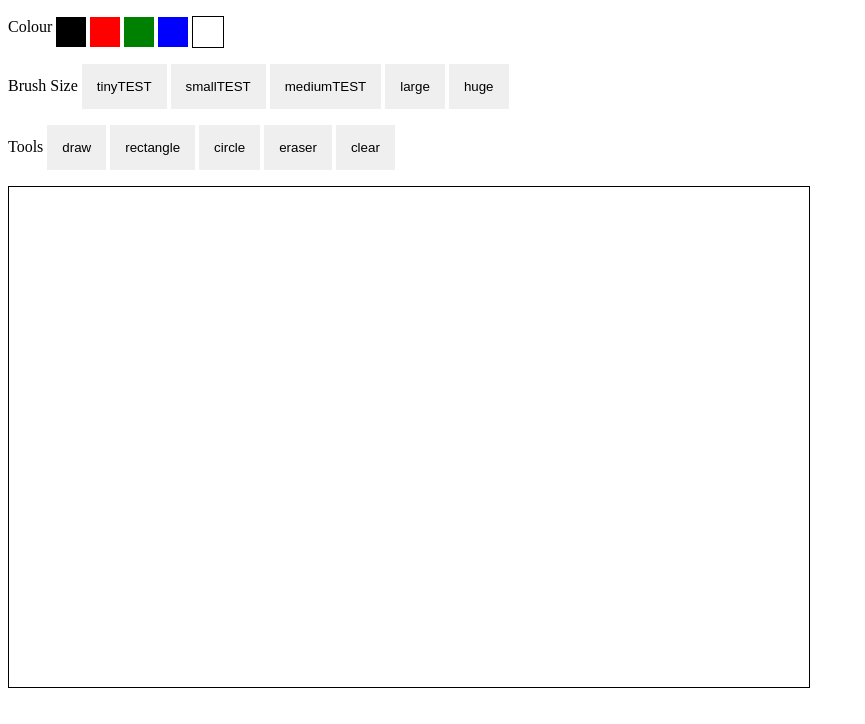
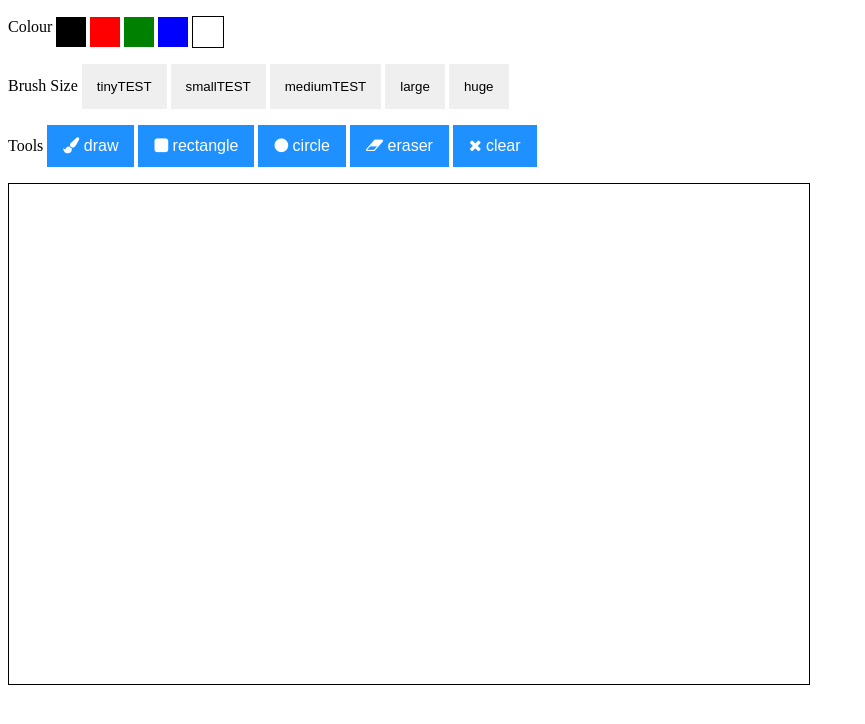
Before and after one commit to pirateZilla/paint-splatter, a plain HTML site: page www/index.html in a window 1280 px wide. Shown: the whole page, without its empty margins (0-865 px from the left). Drawn offline with Linux system fonts and the light colour scheme.

Commit message:
buttons icons

```diff
--- a/www/css/main.css
+++ b/www/css/main.css
@@ -37,3 +37,12 @@ canvas {
   color: black;
   border: 1px solid black;
 }
+
+.tool-btn {
+  background-color: DodgerBlue;
+  border: none;
+  color: white;
+  padding: 12px 16px;
+  font-size: 16px;
+  cursor: pointer;
+}
--- a/www/index.html
+++ b/www/index.html
@@ -3,6 +3,7 @@
 <html>
     <head>
         <link rel="stylesheet" type="text/css" href="css/main.css"/>
+        <link rel="stylesheet" href="https://cdnjs.cloudflare.com/ajax/libs/font-awesome/4.7.0/css/font-awesome.min.css">
     </head>
     <body>
         <section>
@@ -25,11 +26,11 @@
                 </div>
                 <div id="otherTools">
                     <p>Tools
-                    <button class="button" id="draw" onclick="drawTool()">draw</button>
-                    <button class="button" id="rectangle" onclick="rectangleTool()">rectangle</button>
-                    <button class="button" id="circle" onclick="circleTool()">circle</button>
-                    <button class="button" id="eraser" onclick="changeColour('white')">eraser</button>
-                    <button class="button" id="clear" onclick="clearCanvas()">clear</button></p>
+                    <button class="button tool-btn" id="draw" onclick="drawTool()"><i class="fa fa-paint-brush"></i> draw</button>
+                    <button class="button tool-btn" id="rectangle" onclick="rectangleTool()"><i class="fa fa-square"></i> rectangle</button>
+                    <button class="button tool-btn" id="circle" onclick="circleTool()"><i class="fa fa-circle"></i> circle</button>
+                    <button class="button tool-btn" id="eraser" onclick="changeColour('white')"><i class="fa fa-eraser"></i> eraser</button>
+                    <button class="button tool-btn" id="clear" onclick="clearCanvas()"><i class="fa fa-times"></i> clear</button></p>
                 </div>
             </div>
 
```
